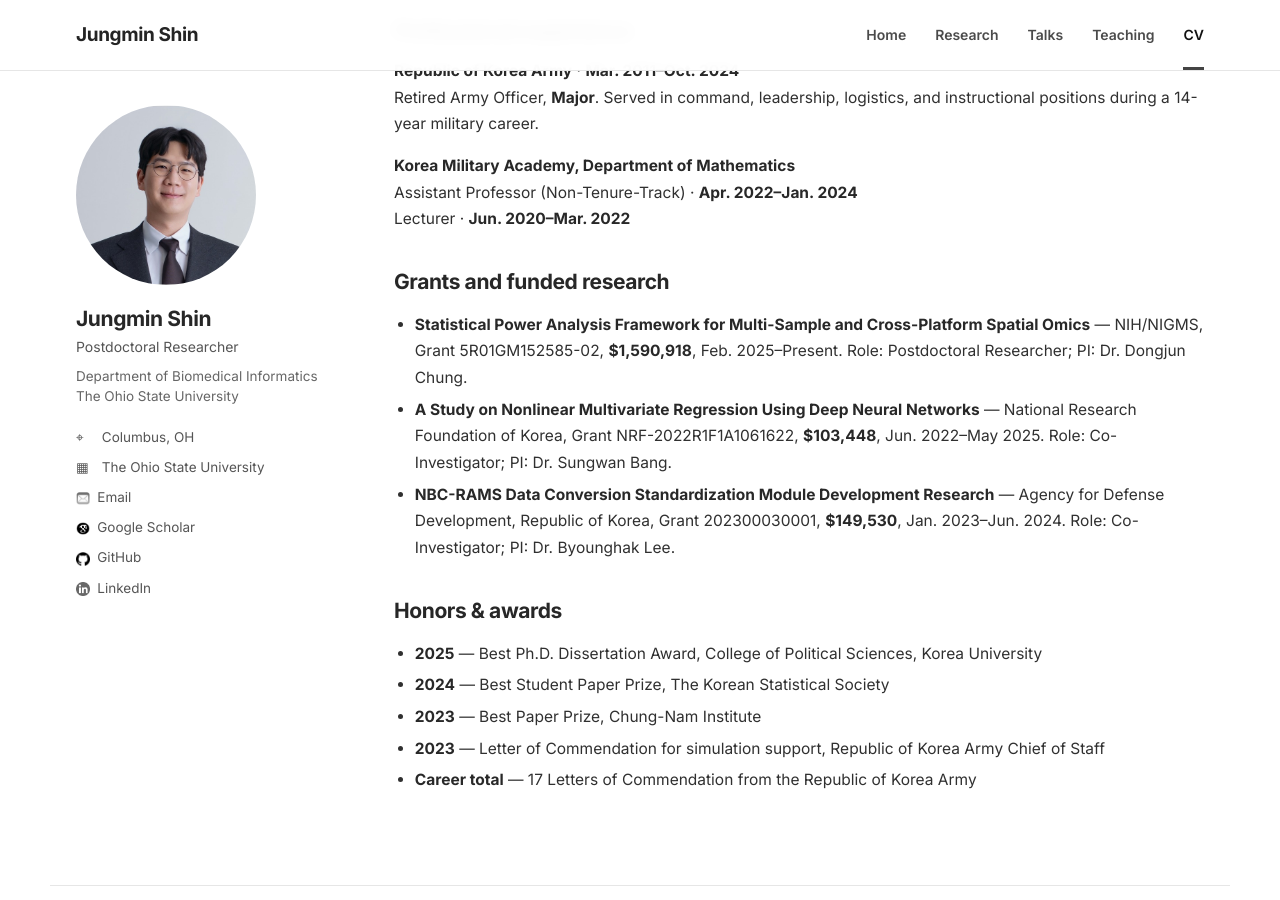
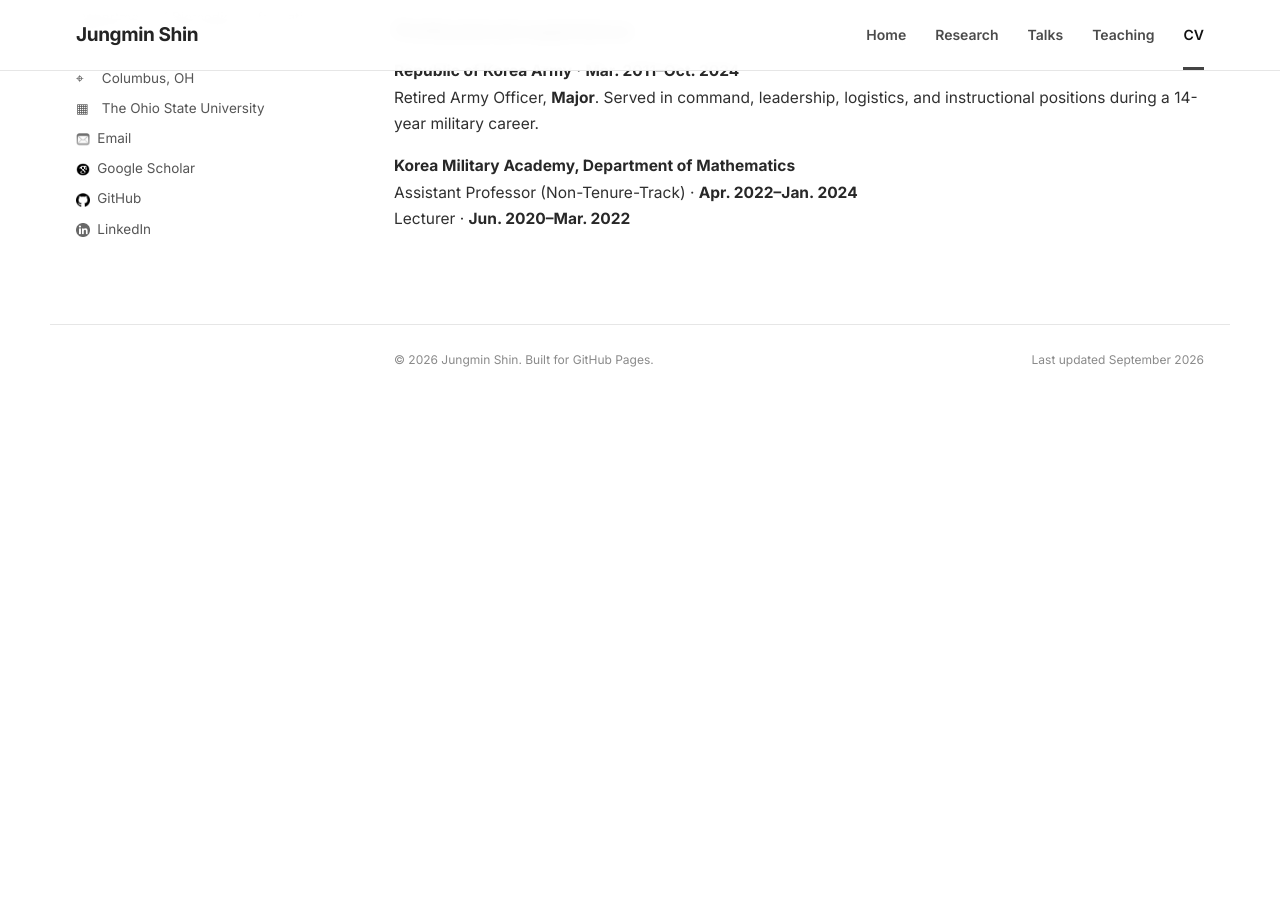
Before and after one commit to c16267/c16267.github.io, a Jekyll site: the page built from cv.md, in a window 1280 px wide and 900 px high, scrolled down 997 px. Built offline with Jekyll 4.4.1, drawn with Linux system fonts in a browser that asks for light colours; after the commit the page ends 1402 px from its top, so only the background shows below that.

Commit message:
Delete grants and honors sections from cv.md
Removed grants and funded research section along with honors and awards from the CV.

```diff
--- a/cv.md
+++ b/cv.md
@@ -41,17 +41,3 @@ Retired Army Officer, **Major**. Served in command, leadership, logistics, and i
 **Korea Military Academy, Department of Mathematics**
 Assistant Professor (Non-Tenure-Track) · **Apr. 2022–Jan. 2024**
 Lecturer · **Jun. 2020–Mar. 2022**
-
-## Grants and funded research
-
-- **Statistical Power Analysis Framework for Multi-Sample and Cross-Platform Spatial Omics** — NIH/NIGMS, Grant 5R01GM152585-02, **$1,590,918**, Feb. 2025–Present. Role: Postdoctoral Researcher; PI: Dr. Dongjun Chung.
-- **A Study on Nonlinear Multivariate Regression Using Deep Neural Networks** — National Research Foundation of Korea, Grant NRF-2022R1F1A1061622, **$103,448**, Jun. 2022–May 2025. Role: Co-Investigator; PI: Dr. Sungwan Bang.
-- **NBC-RAMS Data Conversion Standardization Module Development Research** — Agency for Defense Development, Republic of Korea, Grant 202300030001, **$149,530**, Jan. 2023–Jun. 2024. Role: Co-Investigator; PI: Dr. Byounghak Lee.
-
-## Honors & awards
-
-- **2025** — Best Ph.D. Dissertation Award, College of Political Sciences, Korea University
-- **2024** — Best Student Paper Prize, The Korean Statistical Society
-- **2023** — Best Paper Prize, Chung-Nam Institute
-- **2023** — Letter of Commendation for simulation support, Republic of Korea Army Chief of Staff
-- **Career total** — 17 Letters of Commendation from the Republic of Korea Army
```
